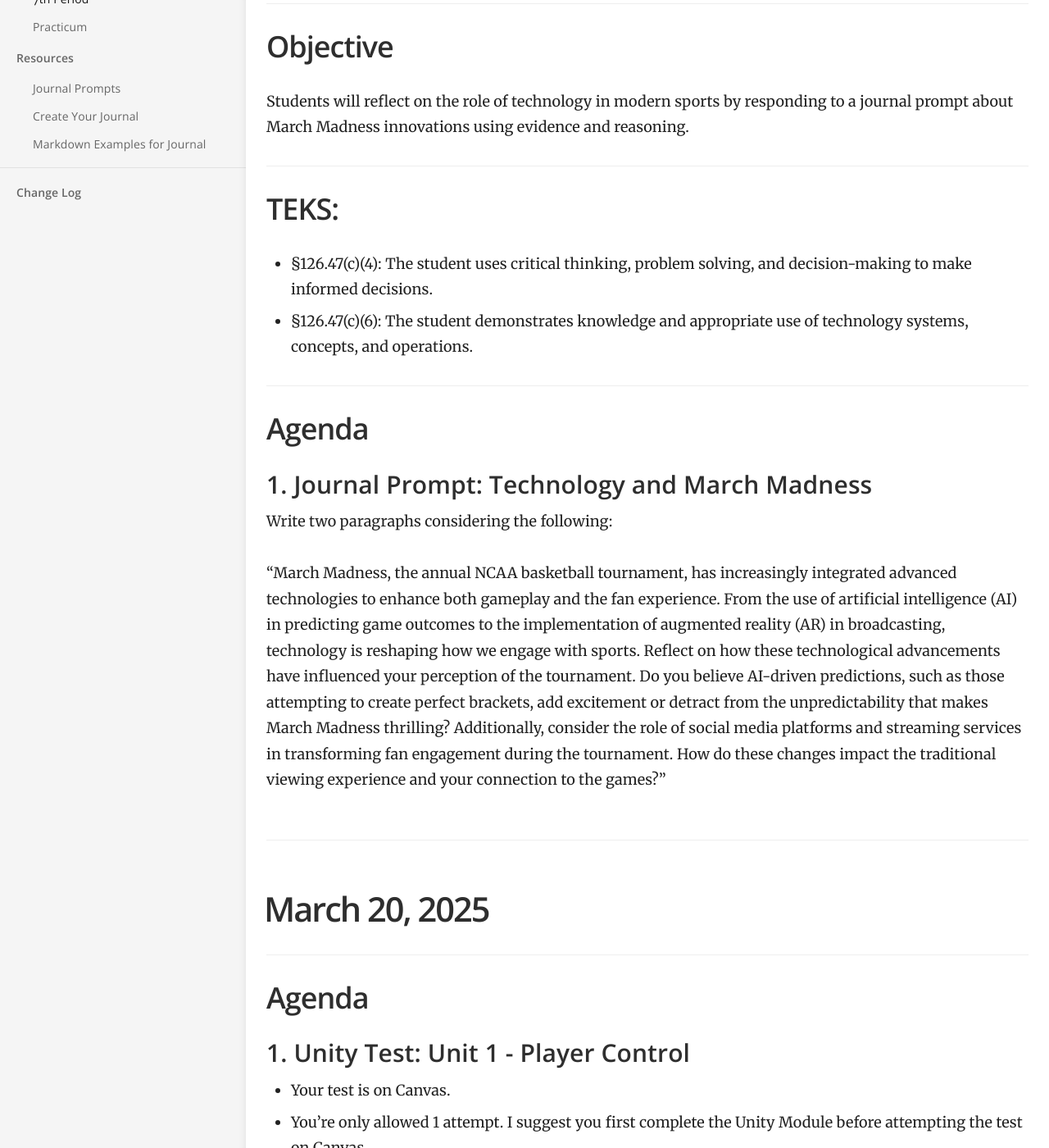
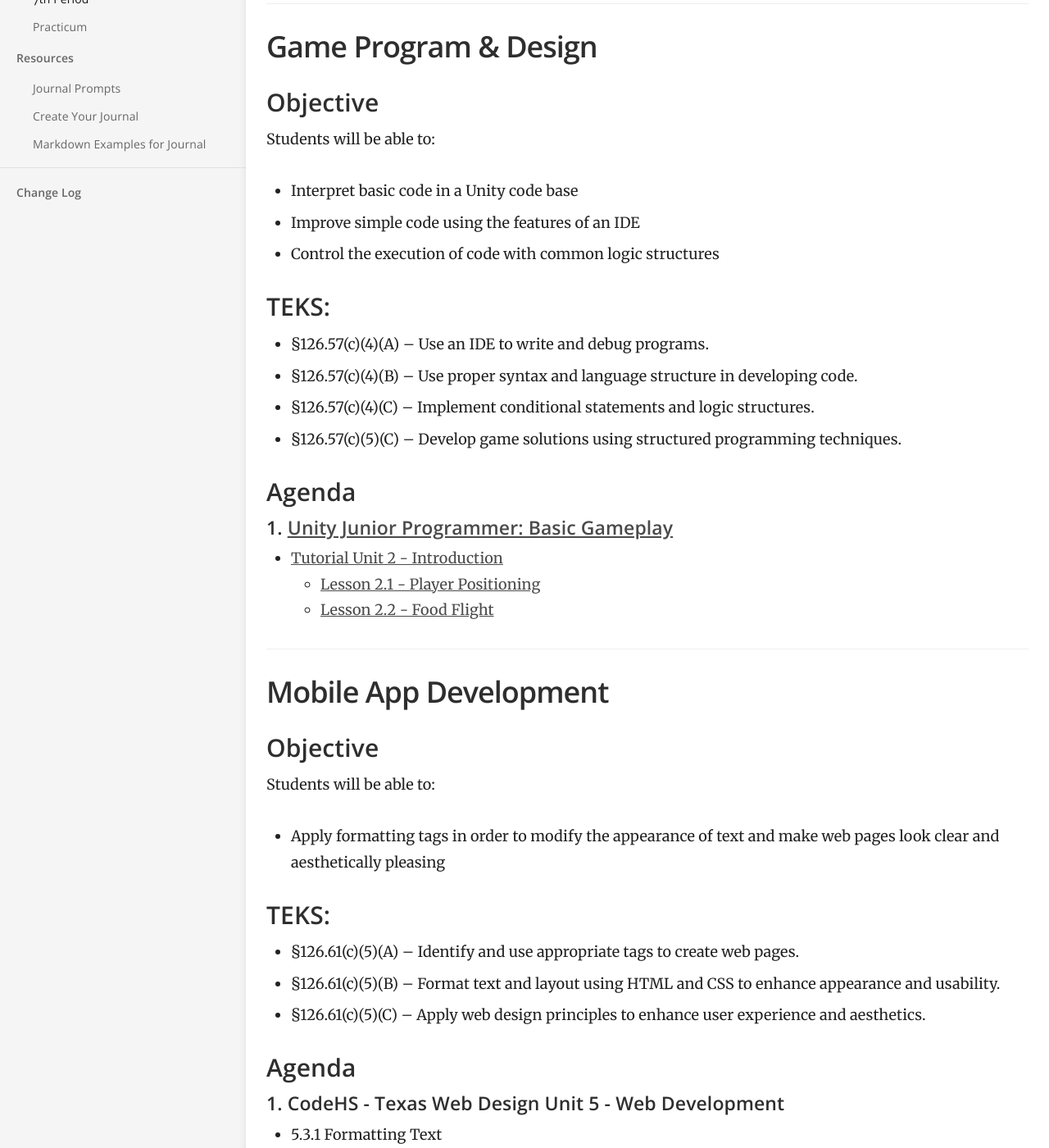
Before and after one commit to mswhitby/classroom, a Jekyll site: the page built from _docs/classes/5th.md, in a window 1280 px wide and 1400 px high, scrolled down 408 px. Shown: the whole window at 82% size. Built offline with Jekyll 4.4.1, drawn with Linux system fonts in a browser that asks for light colours; some of the changed text lies outside the part shown.

Commit message:
Updated lesson 5th.md

```diff
--- a/_docs/classes/5th.md
+++ b/_docs/classes/5th.md
@@ -4,6 +4,57 @@ subtitle: Game Program & Design / Mobile App Development
 category: Classes
 order: 4
 ---
+
+# March 25, 2025
+
+## Game Program & Design
+
+### Objective
+
+Students will be able to:
+- Interpret basic code in a Unity code base
+- Improve simple code using the features of an IDE
+- Control the execution of code with common logic structures
+
+### TEKS:
+
+- §126.57(c)(4)(A) – Use an IDE to write and debug programs.
+- §126.57(c)(4)(B) – Use proper syntax and language structure in developing code.
+- §126.57(c)(4)(C) – Implement conditional statements and logic structures.
+- §126.57(c)(5)(C) – Develop game solutions using structured programming techniques.
+
+### Agenda
+
+#### 1. [Unity Junior Programmer: Basic Gameplay](https://learn.unity.com/pathway/junior-programmer/unit/basic-gameplay)
+
+- [Tutorial Unit 2 - Introduction](https://learn.unity.com/pathway/junior-programmer/unit/basic-gameplay/tutorial/6759d4deedbc2a19d88974c3?version=6)
+    - [Lesson 2.1 - Player Positioning](https://learn.unity.com/pathway/junior-programmer/unit/basic-gameplay/tutorial/lesson-2-1-player-positioning?version=6)
+    - [Lesson 2.2 - Food Flight](https://learn.unity.com/pathway/junior-programmer/unit/basic-gameplay/tutorial/lesson-2-2-food-flight?version=6)
+
+## Mobile App Development
+
+### Objective
+
+Students will be able to:
+- Apply formatting tags in order to modify the appearance of text and make web pages look clear and aesthetically pleasing
+
+### TEKS:
+
+- §126.61(c)(5)(A) – Identify and use appropriate tags to create web pages.
+- §126.61(c)(5)(B) – Format text and layout using HTML and CSS to enhance appearance and usability.
+- §126.61(c)(5)(C) – Apply web design principles to enhance user experience and aesthetics.
+
+### Agenda
+
+#### 1. CodeHS -  Texas Web Design Unit 5 - Web Development
+- 5.3.1 Formatting Text
+- 5.3.2 Formatting Text Quiz
+- 5.3.3 Dictionary
+- 5.3.4 That's Bold
+- 5.3.5 Artificial Intelligence
+- 5.3.6 State Capitals
+
+----
 
 # March 24, 2025
 
@@ -223,7 +274,6 @@ Please click on the link or scan the QR code below to vote for Wagner's very own
 [Vote Here!](https://woobox.com/hzdfnk)
 
 ![Vote for Marcus Johnson](../../media/2025_vote_marcus_johnson_2.png) -->
-
 
 ----
 
```
